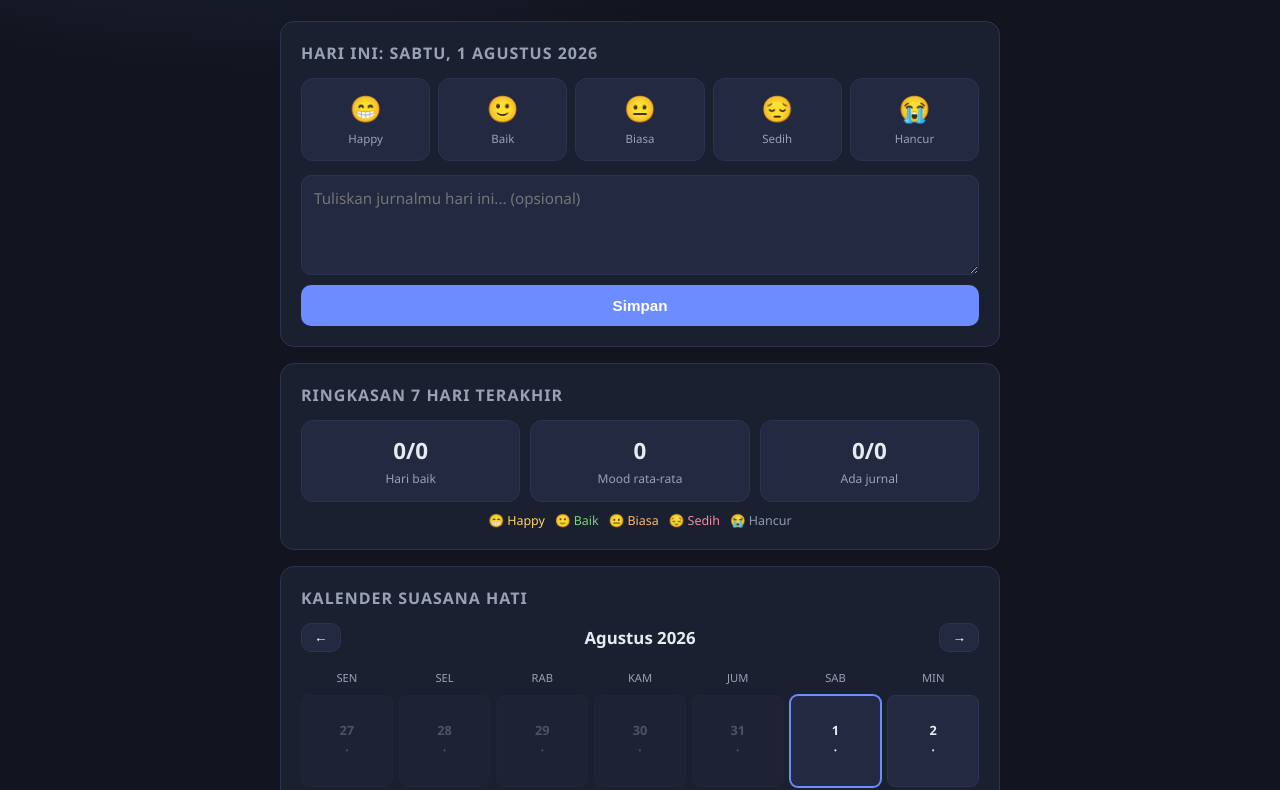
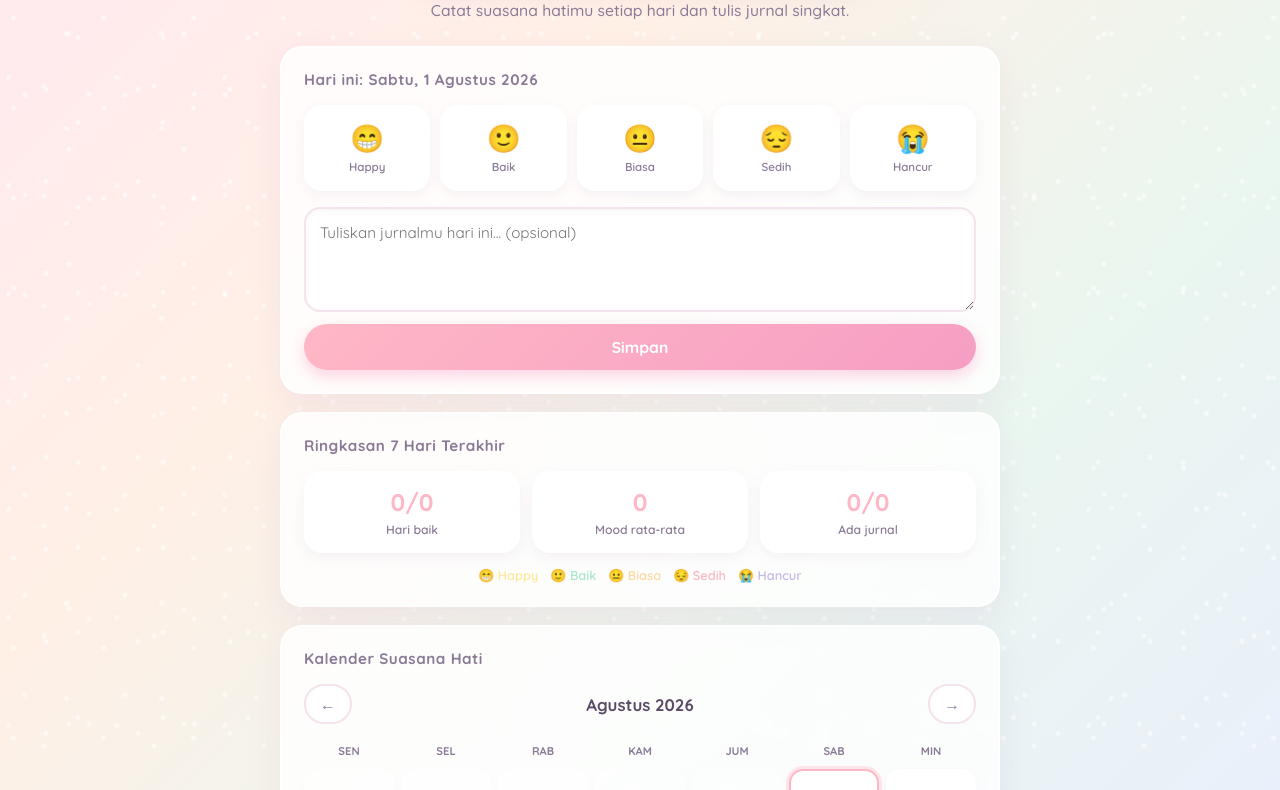
Before and after one commit to aoelairlines/Serenify, a plain HTML site: page index.html in a window 1280 px wide. Shown: the part 90-880 px from the top of the page. Drawn offline with Linux system fonts and the light colour scheme.

Commit message:
Redesign: pastel theme, polka dots, Quicksand font

```diff
--- a/index.html
+++ b/index.html
@@ -4,154 +4,227 @@
 <meta charset="UTF-8">
 <meta name="viewport" content="width=device-width, initial-scale=1.0">
 <title>Mood Tracker &amp; Jurnal</title>
+<link rel="preconnect" href="https://fonts.googleapis.com">
+<link rel="preconnect" href="https://fonts.gstatic.com" crossorigin>
+<link href="https://fonts.googleapis.com/css2?family=Quicksand:wght@400;500;600;700&display=swap" rel="stylesheet">
 <style>
   :root {
-    --bg: #12151f;
-    --panel: #1b2030;
-    --panel2: #232940;
-    --text: #e8eaf2;
-    --muted: #9aa1b5;
-    --border: #2c3350;
-    --accent: #6c8cff;
-    --happy: #ffd166;
-    --good: #7ad17a;
-    --meh: #ffb570;
-    --low: #f28ba8;
-    --awful: #8f9bb3;
-    --radius: 14px;
+    --pink: #ffb7c5;
+    --peach: #ffd1b3;
+    --cream: #fff4e6;
+    --mint: #bde9d0;
+    --lav: #d9c7f2;
+    --sky: #b5d8f7;
+    --lemon: #fff0a8;
+    --ink: #5b4b66;
+    --ink2: #8a7a96;
+    --card: #ffffff;
+    --happy: #ffe79a;
+    --good: #a8e6cf;
+    --meh: #ffd7a0;
+    --low: #f9b5c0;
+    --awful: #c9b6e4;
+    --radius: 22px;
   }
   * { box-sizing: border-box; margin: 0; padding: 0; }
   body {
-    font-family: "Segoe UI", system-ui, -apple-system, sans-serif;
-    background: radial-gradient(1200px 600px at 20% -10%, #232b47 0%, var(--bg) 55%);
-    color: var(--text);
+    font-family: "Quicksand", "Segoe UI", system-ui, sans-serif;
+    color: var(--ink);
     min-height: 100vh;
-    padding: 24px 16px 60px;
+    background:
+      radial-gradient(circle at 15% 20%, rgba(255,255,255,0.5) 2px, transparent 3px),
+      radial-gradient(circle at 40% 60%, rgba(255,255,255,0.5) 2px, transparent 3px),
+      radial-gradient(circle at 70% 30%, rgba(255,255,255,0.5) 2px, transparent 3px),
+      radial-gradient(circle at 85% 75%, rgba(255,255,255,0.5) 2px, transparent 3px),
+      radial-gradient(circle at 25% 85%, rgba(255,255,255,0.5) 2px, transparent 3px),
+      radial-gradient(circle at 60% 8%, rgba(255,255,255,0.5) 2px, transparent 3px),
+      radial-gradient(circle at 92% 50%, rgba(255,255,255,0.5) 2px, transparent 3px),
+      radial-gradient(circle at 8% 55%, rgba(255,255,255,0.5) 2px, transparent 3px),
+      radial-gradient(circle at 50% 95%, rgba(255,255,255,0.5) 2px, transparent 3px),
+      linear-gradient(135deg, #ffe9ef 0%, #fff0e6 25%, #eaf6ef 50%, #e9effc 75%, #f3eafa 100%);
+    background-size: 90px 90px, 110px 110px, 95px 95px, 105px 105px, 100px 100px, 115px 115px, 85px 85px, 108px 108px, 92px 92px, cover;
+    padding: 28px 16px 70px;
   }
   .wrap { max-width: 720px; margin: 0 auto; }
-  header { text-align: center; margin-bottom: 24px; }
-  header h1 { font-size: 1.7rem; letter-spacing: 0.5px; }
-  header p { color: var(--muted); margin-top: 6px; font-size: 0.95rem; }
+  header { text-align: center; margin-bottom: 26px; }
+  header h1 {
+    font-size: 2rem;
+    font-weight: 700;
+    display: inline-block;
+    padding: 6px 22px;
+    background: rgba(255,255,255,0.65);
+    border-radius: 999px;
+    box-shadow: 0 6px 20px rgba(214, 175, 199, 0.25);
+  }
+  header p { color: var(--ink2); margin-top: 10px; font-size: 0.98rem; font-weight: 500; }
   .card {
-    background: var(--panel);
-    border: 1px solid var(--border);
+    background: rgba(255,255,255,0.82);
+    backdrop-filter: blur(6px);
+    border: 2px solid rgba(255,255,255,0.9);
     border-radius: var(--radius);
-    padding: 20px;
+    padding: 22px;
+    margin-bottom: 18px;
+    box-shadow: 0 12px 30px rgba(203, 165, 199, 0.18);
+  }
+  .card h2 {
+    font-size: 0.95rem;
+    color: var(--ink2);
+    font-weight: 700;
     margin-bottom: 16px;
+    letter-spacing: 0.5px;
   }
-  .card h2 { font-size: 1rem; color: var(--muted); font-weight: 600; margin-bottom: 14px; text-transform: uppercase; letter-spacing: 1px; }
-  .moods { display: grid; grid-template-columns: repeat(5, 1fr); gap: 8px; }
+  .moods { display: grid; grid-template-columns: repeat(5, 1fr); gap: 10px; }
   .mood {
-    background: var(--panel2);
-    border: 1px solid var(--border);
-    border-radius: 12px;
-    padding: 12px 6px;
+    background: #fff;
+    border: 2px solid transparent;
+    border-radius: 18px;
+    padding: 14px 6px;
     text-align: center;
     cursor: pointer;
-    transition: transform .12s, border-color .12s, background .12s;
+    transition: transform .15s, box-shadow .15s, border-color .15s;
+    box-shadow: 0 4px 12px rgba(203, 165, 199, 0.15);
   }
-  .mood:hover { transform: translateY(-2px); border-color: var(--accent); }
-  .mood.active { border-color: var(--accent); background: #28315a; }
-  .mood .emoji { font-size: 1.6rem; display: block; }
-  .mood .label { font-size: 0.72rem; color: var(--muted); margin-top: 6px; }
-  .mood.active .label { color: var(--text); }
-  .note { display: flex; flex-direction: column; gap: 10px; }
+  .mood:hover { transform: translateY(-4px) rotate(-2deg); box-shadow: 0 8px 18px rgba(203, 165, 199, 0.28); }
+  .mood.active {
+    border-color: var(--pink);
+    transform: translateY(-4px);
+    box-shadow: 0 8px 20px rgba(255, 183, 197, 0.5);
+  }
+  .mood .emoji { font-size: 1.7rem; display: block; }
+  .mood .label { font-size: 0.72rem; font-weight: 600; color: var(--ink2); margin-top: 7px; }
+  .mood.active .label { color: var(--ink); }
+  .note { display: flex; flex-direction: column; gap: 12px; }
   textarea {
     width: 100%;
-    min-height: 100px;
-    background: var(--panel2);
-    border: 1px solid var(--border);
-    border-radius: 10px;
-    color: var(--text);
-    padding: 12px;
+    min-height: 105px;
+    background: #fff;
+    border: 2px solid #f3e3ee;
+    border-radius: 16px;
+    color: var(--ink);
+    padding: 14px;
     font-family: inherit;
     font-size: 0.95rem;
     resize: vertical;
+    box-shadow: inset 0 2px 6px rgba(214, 175, 199, 0.12);
   }
-  textarea:focus { outline: none; border-color: var(--accent); }
+  textarea:focus { outline: none; border-color: var(--pink); }
   button {
-    background: var(--accent);
+    font-family: inherit;
+    background: linear-gradient(135deg, var(--pink), #f69ec4);
     color: #fff;
     border: none;
-    border-radius: 10px;
-    padding: 12px 18px;
-    font-size: 0.95rem;
-    font-weight: 600;
+    border-radius: 999px;
+    padding: 13px 20px;
+    font-size: 0.98rem;
+    font-weight: 700;
     cursor: pointer;
-    transition: filter .12s;
+    box-shadow: 0 6px 16px rgba(246, 158, 196, 0.45);
+    transition: transform .12s, filter .12s;
   }
-  button:hover { filter: brightness(1.1); }
-  button.secondary { background: var(--panel2); border: 1px solid var(--border); }
-  .stats { display: grid; grid-template-columns: repeat(3, 1fr); gap: 10px; }
+  button:hover { filter: brightness(1.05); transform: translateY(-2px); }
+  button:active { transform: translateY(0); }
+  button.secondary {
+    background: #fff;
+    color: var(--ink2);
+    border: 2px solid #f3e3ee;
+    box-shadow: none;
+    padding: 8px 14px;
+  }
+  button.secondary:hover { border-color: var(--pink); color: var(--ink); }
+  .stats { display: grid; grid-template-columns: repeat(3, 1fr); gap: 12px; }
   .stat {
-    background: var(--panel2);
-    border: 1px solid var(--border);
-    border-radius: 12px;
-    padding: 14px;
+    background: #fff;
+    border-radius: 18px;
+    padding: 16px 10px;
     text-align: center;
+    box-shadow: 0 4px 14px rgba(203, 165, 199, 0.15);
   }
-  .stat .num { font-size: 1.4rem; font-weight: 700; }
-  .stat .name { font-size: 0.75rem; color: var(--muted); margin-top: 4px; }
-  .calendar { display: grid; grid-template-columns: repeat(7, 1fr); gap: 6px; }
-  .cal-head { text-align: center; font-size: 0.7rem; color: var(--muted); text-transform: uppercase; padding: 4px 0; }
+  .stat .num { font-size: 1.5rem; font-weight: 700; color: var(--pink); }
+  .stat .name { font-size: 0.76rem; color: var(--ink2); font-weight: 600; margin-top: 5px; }
+  .calendar { display: grid; grid-template-columns: repeat(7, 1fr); gap: 7px; }
+  .cal-head { text-align: center; font-size: 0.7rem; color: var(--ink2); font-weight: 700; text-transform: uppercase; padding: 4px 0; }
   .day {
     aspect-ratio: 1;
-    background: var(--panel2);
-    border: 1px solid var(--border);
-    border-radius: 8px;
+    background: #fff;
+    border-radius: 14px;
     display: flex;
     flex-direction: column;
     align-items: center;
     justify-content: center;
     cursor: pointer;
     position: relative;
-    transition: transform .12s, border-color .12s;
+    box-shadow: 0 3px 10px rgba(203, 165, 199, 0.12);
+    transition: transform .12s, box-shadow .12s;
   }
-  .day:hover { transform: scale(1.06); border-color: var(--accent); }
-  .day .dnum { font-size: 0.8rem; font-weight: 600; }
+  .day:hover { transform: scale(1.08) rotate(-2deg); box-shadow: 0 6px 16px rgba(203, 165, 199, 0.3); }
+  .day .dnum { font-size: 0.8rem; font-weight: 700; }
   .day .dmoji { font-size: 1rem; }
   .day.other { opacity: 0.25; }
-  .day.today { border-color: var(--accent); box-shadow: 0 0 0 1px var(--accent); }
-  .journal-list { display: flex; flex-direction: column; gap: 10px; }
+  .day.today {
+    border: 2px solid var(--pink);
+    box-shadow: 0 0 0 3px rgba(255, 183, 197, 0.35);
+  }
+  .day.selected { border: 2px dashed var(--lav); }
+  .journal-list { display: flex; flex-direction: column; gap: 12px; }
   .entry {
-    background: var(--panel2);
-    border: 1px solid var(--border);
-    border-radius: 12px;
-    padding: 12px 14px;
+    background: #fff;
+    border-radius: 18px;
+    padding: 14px 16px;
     display: flex;
-    gap: 12px;
+    gap: 14px;
     align-items: flex-start;
+    box-shadow: 0 4px 14px rgba(203, 165, 199, 0.14);
   }
-  .entry .emoji { font-size: 1.4rem; }
+  .entry .emoji {
+    font-size: 1.5rem;
+    width: 46px;
+    height: 46px;
+    display: flex;
+    align-items: center;
+    justify-content: center;
+    border-radius: 14px;
+    flex-shrink: 0;
+  }
   .entry .body { flex: 1; min-width: 0; }
-  .entry .date { font-size: 0.75rem; color: var(--muted); }
-  .entry .text { margin-top: 4px; font-size: 0.92rem; white-space: pre-wrap; word-break: break-word; }
-  .entry .del { background: none; border: none; color: var(--muted); cursor: pointer; font-size: 1rem; padding: 2px 6px; }
-  .entry .del:hover { color: #ff6b6b; }
-  .empty { color: var(--muted); text-align: center; padding: 20px 0; font-size: 0.9rem; }
-  .nav { display: flex; justify-content: space-between; align-items: center; margin-bottom: 14px; }
-  .nav .month-label { font-size: 1.05rem; font-weight: 600; }
-  .nav button { padding: 6px 12px; font-size: 0.85rem; }
+  .entry .date { font-size: 0.75rem; color: var(--ink2); font-weight: 700; }
+  .entry .text { margin-top: 5px; font-size: 0.92rem; white-space: pre-wrap; word-break: break-word; }
+  .entry .del {
+    background: none;
+    border: none;
+    color: var(--ink2);
+    cursor: pointer;
+    font-size: 1.1rem;
+    padding: 4px 6px;
+    box-shadow: none;
+  }
+  .entry .del:hover { color: #f0708f; background: none; transform: none; }
+  .empty { color: var(--ink2); text-align: center; padding: 24px 0; font-size: 0.92rem; font-weight: 500; }
+  .nav { display: flex; justify-content: space-between; align-items: center; margin-bottom: 16px; }
+  .nav .month-label { font-size: 1.05rem; font-weight: 700; }
   .toast {
     position: fixed;
-    bottom: 24px;
+    bottom: 26px;
     left: 50%;
     transform: translateX(-50%) translateY(20px);
-    background: var(--panel2);
-    border: 1px solid var(--border);
-    border-radius: 10px;
-    padding: 12px 18px;
+    background: #fff;
+    border: 2px solid var(--pink);
+    border-radius: 999px;
+    padding: 12px 22px;
     font-size: 0.9rem;
+    font-weight: 600;
+    color: var(--ink);
+    box-shadow: 0 10px 28px rgba(246, 158, 196, 0.4);
     opacity: 0;
     pointer-events: none;
     transition: opacity .25s, transform .25s;
     z-index: 99;
   }
   .toast.show { opacity: 1; transform: translateX(-50%) translateY(0); }
-  .mood-key { display: flex; flex-wrap: wrap; gap: 10px; justify-content: center; margin-top: 10px; font-size: 0.78rem; color: var(--muted); }
+  .mood-key { display: flex; flex-wrap: wrap; gap: 12px; justify-content: center; margin-top: 14px; font-size: 0.8rem; font-weight: 600; color: var(--ink2); }
   @media (max-width: 480px) {
     .stats { grid-template-columns: repeat(3, 1fr); }
-    .mood .emoji { font-size: 1.3rem; }
+    .mood .emoji { font-size: 1.4rem; }
+    header h1 { font-size: 1.6rem; }
   }
 </style>
 </head>
@@ -165,7 +238,7 @@
   <section class="card">
     <h2>Hari ini: <span id="todayLabel"></span></h2>
     <div class="moods" id="moodPicker"></div>
-    <div style="height:14px"></div>
+    <div style="height:16px"></div>
     <div class="note">
       <textarea id="noteInput" placeholder="Tuliskan jurnalmu hari ini... (opsional)"></textarea>
       <button id="saveBtn">Simpan</button>
@@ -200,11 +273,11 @@
 "use strict";
 
 const MOODS = [
-  { key: "happy", emoji: "&#128513;", label: "Happy", color: "#ffd166" },
-  { key: "good",  emoji: "&#128578;", label: "Baik",  color: "#7ad17a" },
-  { key: "meh",   emoji: "&#128528;", label: "Biasa", color: "#ffb570" },
-  { key: "low",   emoji: "&#128532;", label: "Sedih", color: "#f28ba8" },
-  { key: "awful", emoji: "&#128557;", label: "Hancur", color: "#8f9bb3" }
+  { key: "happy", emoji: "&#128513;", label: "Happy", color: "#ffe79a" },
+  { key: "good",  emoji: "&#128578;", label: "Baik",  color: "#a8e6cf" },
+  { key: "meh",   emoji: "&#128528;", label: "Biasa", color: "#ffd7a0" },
+  { key: "low",   emoji: "&#128532;", label: "Sedih", color: "#f9b5c0" },
+  { key: "awful", emoji: "&#128557;", label: "Hancur", color: "#c9b6e4" }
 ];
 
 const MOOD_MAP = {};
@@ -286,7 +359,6 @@ function renderStats() {
     : 0;
   const total = entries.length;
   const journaled = entries.filter(([, v]) => v.note).length;
-  const moodNames = ["Hancur", "Sedih", "Biasa", "Baik", "Happy"];
 
   const items = [
     { num: happy + "/" + moods7.length, name: "Hari baik" },
@@ -312,7 +384,6 @@ function renderCalendar() {
   const firstDay = new Date(year, month, 1);
   const startOffset = (firstDay.getDay() + 6) % 7; // Senin = 0
   const daysInMonth = new Date(year, month + 1, 0).getDate();
-  const prevMonthDays = new Date(year, month, 0).getDate();
 
   let html = "";
   const heads = ["Sen", "Sel", "Rab", "Kam", "Jum", "Sab", "Min"];
@@ -346,7 +417,8 @@ function dayCell(d, isOther) {
   if (isOther) cls += " other";
   if (isToday) cls += " today";
   if (isSelected) cls += " selected";
-  return `<div class="${cls}" data-key="${key}" style="${rec && rec.mood ? `background:${MOOD_MAP[rec.mood].color}22` : ''}">
+  const bg = rec && rec.mood ? `background:${MOOD_MAP[rec.mood].color};` : "";
+  return `<div class="${cls}" data-key="${key}" style="${bg}">
     <span class="dnum">${d.getDate()}</span>
     <span class="dmoji">${emoji}</span>
   </div>`;
@@ -367,10 +439,11 @@ function renderJournal() {
     const rec = data[k];
     const el = document.createElement("div");
     el.className = "entry";
-    const mood = rec.mood ? `<span class="emoji">${MOOD_MAP[rec.mood].emoji}</span>` : `<span class="emoji">&#128278;</span>`;
+    const moodEmoji = rec.mood ? MOOD_MAP[rec.mood].emoji : "&#128278;";
+    const moodBg = rec.mood ? MOOD_MAP[rec.mood].color : "#f3e3ee";
     const d = parseKey(k);
     el.innerHTML = `
-      ${mood}
+      <span class="emoji" style="background:${moodBg}">${moodEmoji}</span>
       <div class="body">
         <div class="date">${fmtDate(d)}</div>
         <div class="text"></div>
```
